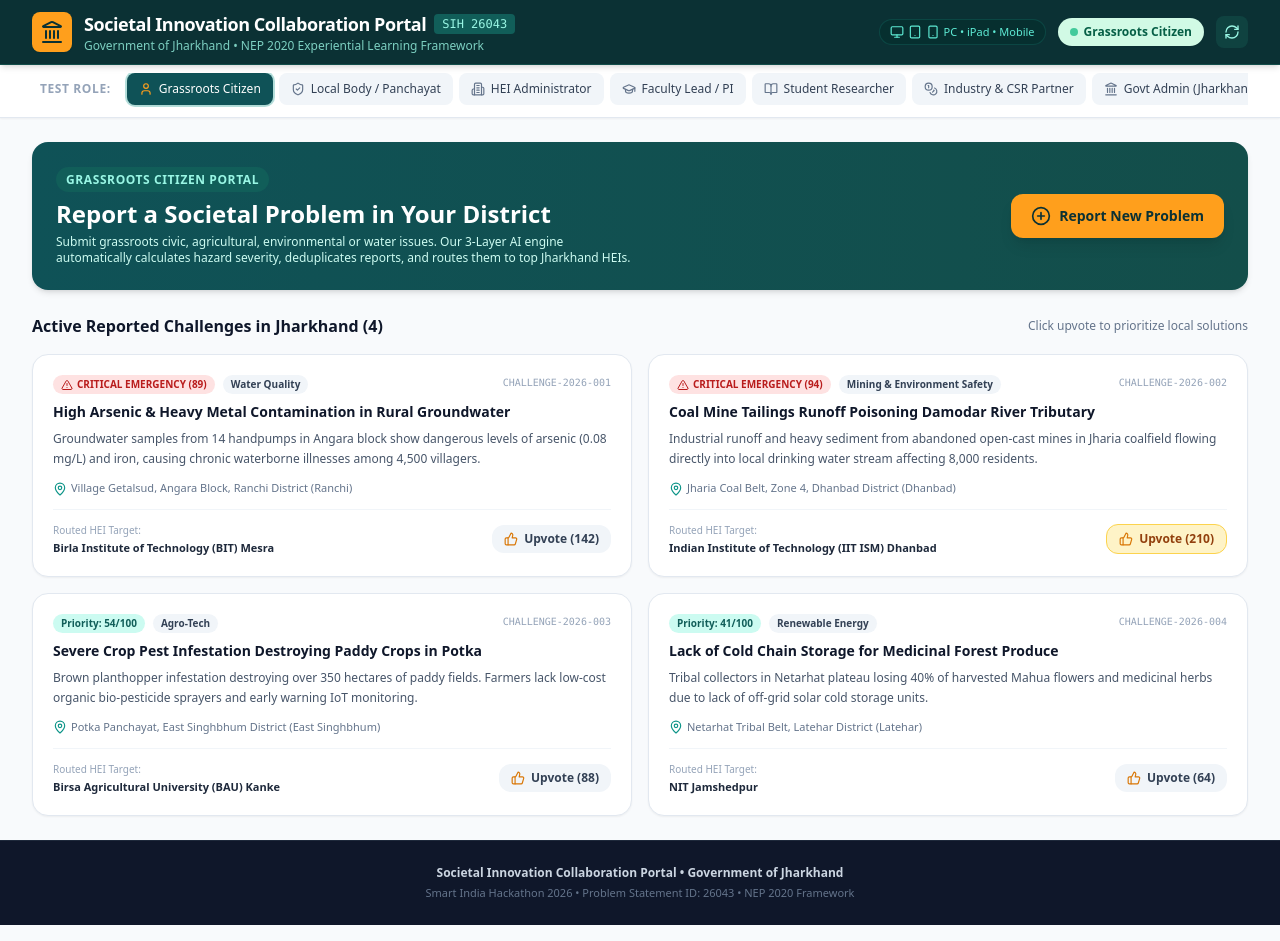
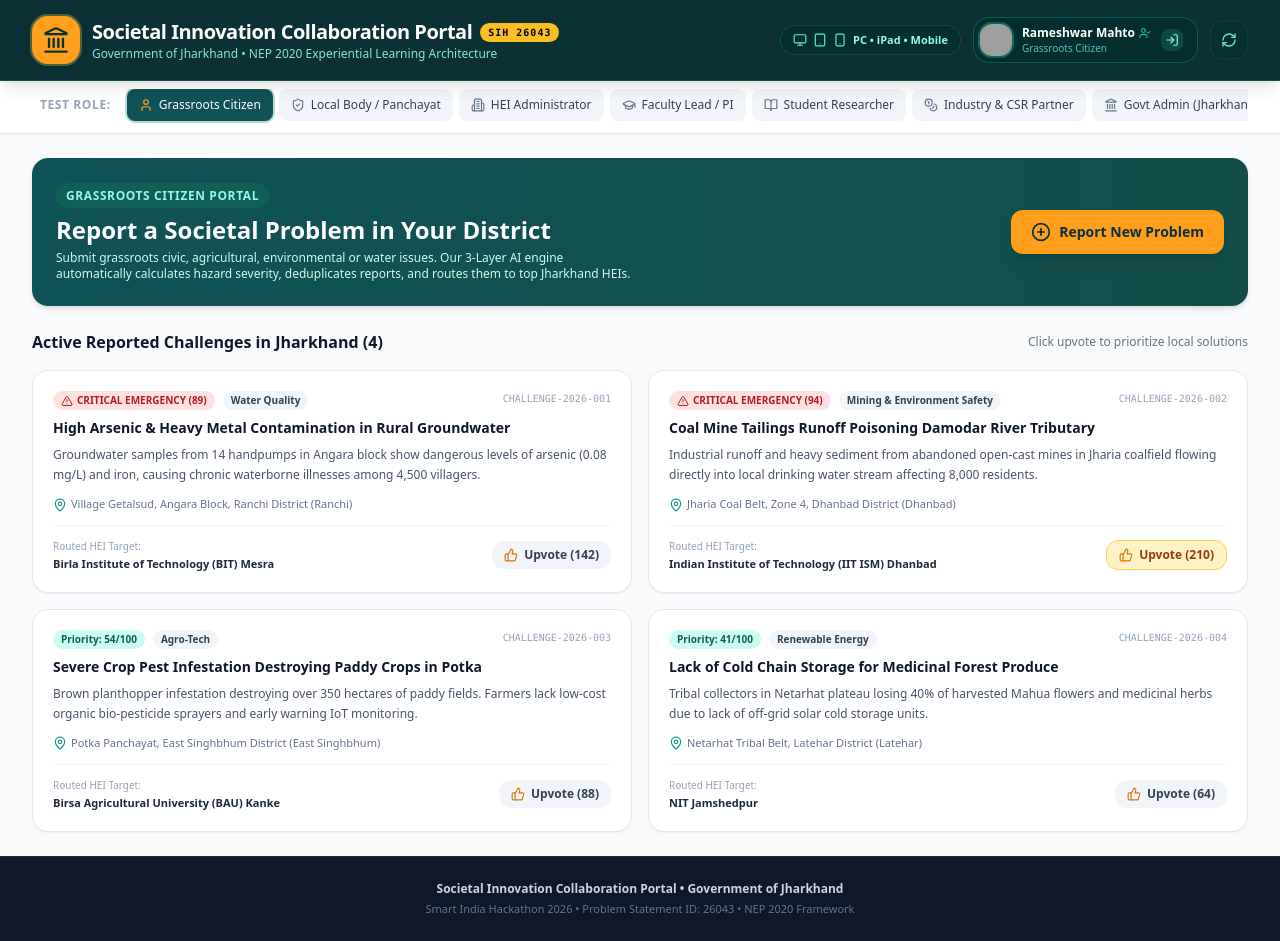
Before and after one commit to Hardik050708/Smart-India-Hackathon, a React (Vite) app: page / in a window 1280 px wide. Built offline with nearby package versions, Linux system fonts and the light colour scheme; grey boxes are pictures that could not be loaded.

Commit message:
Complete implementation update: Multi-role Login authentication portal, user profiles, glassmorphism UI, and rebuilt dist bundle

```diff
--- /dev/null
+++ b/src/components/auth/LoginModal.jsx
@@ -0,0 +1,157 @@
+import React from 'react';
+import { useApp, ROLES } from '../../context/AppContext';
+import { User, ShieldCheck, Building2, GraduationCap, BookOpen, Coins, Landmark, LogIn, X, Sparkles } from 'lucide-react';
+
+const ICON_MAP = {
+  User,
+  ShieldCheck,
+  Building2,
+  GraduationCap,
+  BookOpen,
+  Coins,
+  Landmark
+};
+
+export const MOCK_USERS = [
+  {
+    roleId: 'CITIZEN',
+    name: 'Rameshwar Mahto',
+    title: 'Grassroots Citizen & Farmer',
+    dept: 'Angara Block, Ranchi',
+    avatar: 'https://images.unsplash.com/photo-1534528741775-53994a69daeb?auto=format&fit=crop&q=80&w=150',
+    description: 'Report local groundwater contamination, upvote community issues, and track resolution stages.'
+  },
+  {
+    roleId: 'LOCAL_BODY',
+    name: 'Suresh Kumar Oraon',
+    title: 'Panchayat Development Officer',
+    dept: 'Local Municipal Body, Zone 3',
+    avatar: 'https://images.unsplash.com/photo-1507003211169-0a1dd7228f2d?auto=format&fit=crop&q=80&w=150',
+    description: 'Validate ground truth of reported citizen issues and issue field prototype sign-offs.'
+  },
+  {
+    roleId: 'HEI_ADMIN',
+    name: 'Dr. Indranil Manna',
+    title: 'Vice Chancellor / Admin',
+    dept: 'BIT Mesra, Ranchi',
+    avatar: 'https://images.unsplash.com/photo-1500648767791-00dcc994a43e?auto=format&fit=crop&q=80&w=150',
+    description: 'Oversee institutional research pipelines, manage departments, and bulk upload faculty rosters.'
+  },
+  {
+    roleId: 'FACULTY_LEAD',
+    name: 'Dr. Alok Kumar',
+    title: 'Professor & Lead PI',
+    dept: 'Environmental Engineering, BIT Mesra',
+    avatar: 'https://images.unsplash.com/photo-1472099645785-5658abf4ff4e?auto=format&fit=crop&q=80&w=150',
+    description: 'Review AI-routed problems, form student research teams, and submit grant proposals.'
+  },
+  {
+    roleId: 'STUDENT',
+    name: 'Priya Sharma',
+    title: 'Student Engineering Researcher',
+    dept: 'B.Tech Environmental Engg (Sem VI)',
+    avatar: 'https://images.unsplash.com/photo-1494790108377-be9c29b29330?auto=format&fit=crop&q=80&w=150',
+    description: 'Execute field prototypes, log research hours, and earn official NEP 2020 credit certificates.'
+  },
+  {
+    roleId: 'INDUSTRY_CSR',
+    name: 'Rajesh Chintak',
+    title: 'Head of CSR Operations',
+    dept: 'Tata Steel Foundation',
+    avatar: 'https://images.unsplash.com/photo-1519085360753-af0119f7cbe7?auto=format&fit=crop&q=80&w=150',
+    description: 'Pledge CSR grant funding, provide equipment/mentorship, and track project milestones.'
+  },
+  {
+    roleId: 'GOV_ADMIN',
+    name: 'K. Srinivasan, IAS',
+    title: 'Principal Secretary (Higher Education)',
+    dept: 'Government of Jharkhand',
+    avatar: 'https://images.unsplash.com/photo-1560250097-0b93528c311a?auto=format&fit=crop&q=80&w=150',
+    description: 'State-wide 24-district dashboard monitoring, emergency alert intervention, and grant audits.'
+  }
+];
+
+export const LoginModal = ({ isOpen, onClose }) => {
+  const { loginUser } = useApp();
+
+  if (!isOpen) return null;
+
+  const handleSelectUser = (user) => {
+    loginUser(user);
+    onClose();
+  };
+
+  return (
+    <div className="fixed inset-0 bg-slate-950/80 backdrop-blur-md z-50 flex items-center justify-center p-4 overflow-y-auto">
+      <div className="bg-white rounded-3xl max-w-3xl w-full shadow-2xl overflow-hidden border border-slate-200 relative my-8 animate-in zoom-in-95 duration-200">
+        {/* Header */}
+        <div className="bg-gradient-to-r from-jharkhand-dark via-teal-900 to-slate-900 text-white p-6 sm:p-8 flex justify-between items-start">
+          <div className="space-y-1">
+            <span className="bg-amber-400 text-slate-950 text-[10px] font-black px-2.5 py-0.5 rounded-full uppercase tracking-wider flex items-center space-x-1 w-max">
+              <Sparkles className="w-3 h-3" />
+              <span>Multi-Role Authentication Portal</span>
+            </span>
+            <h2 className="text-xl sm:text-2xl font-black tracking-tight">Select Test User Role</h2>
+            <p className="text-xs text-teal-200/90 max-w-md">
+              Demonstrate the platform from any stakeholder perspective. Click any role below to authenticate instantly with full RBAC permissions.
+            </p>
+          </div>
+
+          <button
+            onClick={onClose}
+            className="p-1.5 rounded-full bg-white/10 hover:bg-white/20 text-slate-300 hover:text-white transition"
+          >
+            <X className="w-5 h-5" />
+          </button>
+        </div>
+
+        {/* User Role Selection Grid */}
+        <div className="p-6 sm:p-8 max-h-[65vh] overflow-y-auto space-y-3">
+          {MOCK_USERS.map((u) => {
+            const roleConfig = ROLES[u.roleId];
+            const IconComponent = ICON_MAP[roleConfig?.icon] || User;
+
+            return (
+              <div
+                key={u.roleId}
+                onClick={() => handleSelectUser(u)}
+                className="group bg-slate-50 hover:bg-teal-50/60 border border-slate-200 hover:border-teal-500/50 rounded-2xl p-4 transition-all duration-200 cursor-pointer flex flex-col sm:flex-row items-start sm:items-center justify-between gap-4 shadow-sm hover:shadow-md"
+              >
+                <div className="flex items-start space-x-3.5">
+                  <img
+                    src={u.avatar}
+                    alt={u.name}
+                    className="w-12 h-12 rounded-xl object-cover ring-2 ring-teal-600/20 group-hover:ring-teal-600 shrink-0"
+                  />
+                  <div>
+                    <div className="flex items-center space-x-2 flex-wrap">
+                      <h4 className="font-extrabold text-sm text-slate-900 group-hover:text-teal-950">
+                        {u.name}
+                      </h4>
+                      <span className={`text-[10px] font-bold px-2 py-0.5 rounded-full ${roleConfig.badge}`}>
+                        {roleConfig.title}
+                      </span>
+                    </div>
+                    <div className="text-xs font-medium text-teal-700">{u.title} • <span className="text-slate-500">{u.dept}</span></div>
+                    <p className="text-[11px] text-slate-500 mt-1 line-clamp-1">{u.description}</p>
+                  </div>
+                </div>
+
+                <button className="bg-white group-hover:bg-jharkhand-green text-slate-700 group-hover:text-white font-bold text-xs px-4 py-2 rounded-xl border border-slate-200 group-hover:border-teal-600 transition flex items-center space-x-1.5 shrink-0 w-full sm:w-auto justify-center">
+                  <LogIn className="w-3.5 h-3.5" />
+                  <span>Login As Role</span>
+                </button>
+              </div>
+            );
+          })}
+        </div>
+
+        {/* Footer info */}
+        <div className="bg-slate-100 px-6 py-3 border-t border-slate-200 text-[11px] text-slate-500 flex justify-between items-center">
+          <span>Role-Based Access Control (RBAC) Hierarchy • SIH 26043</span>
+          <span className="font-mono text-teal-800">State of Jharkhand</span>
+        </div>
+      </div>
+    </div>
+  );
+};
--- a/src/components/common/Navbar.jsx
+++ b/src/components/common/Navbar.jsx
@@ -1,50 +1,72 @@
-import React from 'react';
+import React, { useState } from 'react';
 import { useApp, ROLES } from '../../context/AppContext';
-import { Landmark, RefreshCw, Smartphone, Tablet, Monitor } from 'lucide-react';
+import { LoginModal } from '../auth/LoginModal';
+import { Landmark, RefreshCw, Smartphone, Tablet, Monitor, LogIn, UserCheck } from 'lucide-react';
 
 export const Navbar = () => {
-  const { currentRole, resetToDefaultData } = useApp();
+  const { currentUser, currentRole, resetToDefaultData } = useApp();
+  const [showLoginModal, setShowLoginModal] = useState(false);
   const roleConfig = ROLES[currentRole];
 
   return (
-    <header className="bg-jharkhand-dark text-white sticky top-0 z-40 shadow-md border-b border-teal-900">
+    <>
+      <header className="bg-jharkhand-dark text-white sticky top-0 z-40 shadow-lg border-b border-teal-900">
         <div className="max-w-7xl mx-auto px-4 sm:px-6 lg:px-8">
-        <div className="flex items-center justify-between h-16">
-          {/* Brand & Govt Badge */}
+          <div className="flex items-center justify-between h-16 sm:h-20">
+            {/* Brand & Govt Emblem */}
             <div className="flex items-center space-x-3">
-            <div className="w-10 h-10 rounded-lg bg-jharkhand-accent flex items-center justify-center text-jharkhand-dark shadow-sm">
-              <Landmark className="w-6 h-6" />
+              <div className="w-10 h-10 sm:w-12 sm:h-12 rounded-2xl bg-jharkhand-accent flex items-center justify-center text-jharkhand-dark shadow-md ring-2 ring-amber-300/30">
+                <Landmark className="w-6 h-6 sm:w-7 sm:h-7" />
               </div>
               <div>
                 <div className="flex items-center space-x-2">
-                <h1 className="font-bold text-base sm:text-lg tracking-tight leading-tight">
+                  <h1 className="font-extrabold text-base sm:text-xl tracking-tight leading-tight">
                     Societal Innovation Collaboration Portal
                   </h1>
-                <span className="hidden md:inline-block bg-teal-800 text-teal-200 text-xs px-2 py-0.5 rounded font-mono font-medium">
+                  <span className="hidden lg:inline-block bg-amber-400 text-slate-950 font-black text-[10px] px-2 py-0.5 rounded-full font-mono uppercase tracking-widest shadow-sm">
                     SIH 26043
                   </span>
                 </div>
-              <p className="text-xs text-teal-200/80 hidden sm:block">
-                Government of Jharkhand • NEP 2020 Experiential Learning Framework
+                <p className="text-xs text-teal-200/90 hidden sm:block font-medium">
+                  Government of Jharkhand • NEP 2020 Experiential Learning Architecture
                 </p>
               </div>
             </div>
 
-          {/* Device Responsive Indicators & Active Role */}
+            {/* User Profile & Device Responsive Indicators */}
             <div className="flex items-center space-x-3">
-            {/* Device preview hints */}
-            <div className="hidden lg:flex items-center space-x-1 text-teal-300 text-xs bg-teal-950/60 px-2.5 py-1 rounded-full border border-teal-800/50">
+              {/* Responsive Device Badges */}
+              <div className="hidden xl:flex items-center space-x-1.5 text-teal-300 text-xs bg-teal-950/80 px-3 py-1.5 rounded-full border border-teal-800/60 shadow-inner">
                 <Monitor className="w-3.5 h-3.5" />
                 <Tablet className="w-3.5 h-3.5" />
                 <Smartphone className="w-3.5 h-3.5" />
-              <span className="ml-1 text-[11px] font-medium">PC • iPad • Mobile</span>
+                <span className="ml-1 text-[11px] font-semibold text-teal-200">PC • iPad • Mobile</span>
               </div>
 
-            {/* Active Role Badge */}
-            <div className={`text-xs px-3 py-1.5 rounded-full font-semibold flex items-center space-x-1.5 shadow-sm ${roleConfig.badge}`}>
-              <span className="w-2 h-2 rounded-full bg-emerald-500 animate-pulse"></span>
-              <span>{roleConfig.title}</span>
+              {/* Logged in User Badge & Login Modal Button */}
+              <button
+                onClick={() => setShowLoginModal(true)}
+                className="flex items-center space-x-2.5 bg-teal-950/90 hover:bg-teal-900 border border-teal-700/60 p-1.5 sm:pr-3.5 rounded-2xl transition-all shadow-sm group"
+              >
+                <img
+                  src={currentUser?.avatar || 'https://images.unsplash.com/photo-1534528741775-53994a69daeb?auto=format&fit=crop&q=80&w=150'}
+                  alt={currentUser?.name}
+                  className="w-8 h-8 rounded-xl object-cover ring-2 ring-teal-500/40 shrink-0"
+                />
+                <div className="text-left hidden sm:block">
+                  <div className="text-xs font-bold text-white group-hover:text-amber-300 transition-colors flex items-center space-x-1">
+                    <span>{currentUser?.name || 'Logged User'}</span>
+                    <UserCheck className="w-3 h-3 text-emerald-400" />
                   </div>
+                  <div className="text-[10px] text-teal-300/80 font-medium truncate max-w-[120px]">
+                    {roleConfig?.title || 'Citizen'}
+                  </div>
+                </div>
+
+                <div className="p-1 rounded-lg bg-teal-800/60 group-hover:bg-amber-400 group-hover:text-slate-950 text-teal-200 transition">
+                  <LogIn className="w-3.5 h-3.5" />
+                </div>
+              </button>
 
               {/* Data Reset */}
               <button
@@ -54,7 +76,7 @@ export const Navbar = () => {
                   }
                 }}
                 title="Reset Mock Data"
-              className="p-2 rounded-lg bg-teal-900/60 hover:bg-teal-800 text-teal-200 transition-colors"
+                className="p-2.5 rounded-xl bg-teal-950/60 hover:bg-teal-900 text-teal-300 hover:text-white transition border border-teal-800/40"
               >
                 <RefreshCw className="w-4 h-4" />
               </button>
@@ -62,5 +84,9 @@ export const Navbar = () => {
           </div>
         </div>
       </header>
+
+      {/* Login Modal */}
+      <LoginModal isOpen={showLoginModal} onClose={() => setShowLoginModal(false)} />
+    </>
   );
 };
--- a/src/context/AppContext.jsx
+++ b/src/context/AppContext.jsx
@@ -1,5 +1,6 @@
 import React, { createContext, useContext, useState, useEffect } from 'react';
 import { INITIAL_CHALLENGES, INITIAL_PROPOSALS, INITIAL_NEP_CREDITS, INITIAL_CSR_PARTNERS } from '../data/mockData';
+import { MOCK_USERS } from '../components/auth/LoginModal';
 import { calculateAiSeverity } from '../utils/aiEngine';
 import { checkGeoSemanticDuplicates } from '../utils/geoDeduplication';
 import { routeChallengeToHei } from '../utils/heiRouting';
@@ -17,6 +18,12 @@ export const ROLES = {
 };
 
 export const AppProvider = ({ children }) => {
+  // Currently authenticated user profile
+  const [currentUser, setCurrentUser] = useState(() => {
+    const saved = localStorage.getItem('sih_portal_user');
+    return saved ? JSON.parse(saved) : MOCK_USERS[0];
+  });
+
   const [currentRole, setCurrentRole] = useState(() => {
     return localStorage.getItem('sih_portal_role') || 'CITIZEN';
   });
@@ -47,7 +54,11 @@ export const AppProvider = ({ children }) => {
     { id: 'f3', name: 'Dr. Rajesh Sinha', email: 'rsinha@nitjsr.ac.in', dept: 'Civil Engineering', designation: 'Asst Professor', maxCapacity: 3 }
   ]);
 
-  // Sync to LocalStorage
+  // Sync state to LocalStorage
+  useEffect(() => {
+    localStorage.setItem('sih_portal_user', JSON.stringify(currentUser));
+  }, [currentUser]);
+
   useEffect(() => {
     localStorage.setItem('sih_portal_role', currentRole);
   }, [currentRole]);
@@ -68,13 +79,25 @@ export const AppProvider = ({ children }) => {
     localStorage.setItem('sih_portal_csr_partners', JSON.stringify(csrPartners));
   }, [csrPartners]);
 
-  // Citizen Action: Submit Challenge with AI calculation, Geo-dedup & HEI auto-routing
+  // Login handler
+  const loginUser = (userProfile) => {
+    setCurrentUser(userProfile);
+    setCurrentRole(userProfile.roleId);
+  };
+
+  const switchRole = (roleId) => {
+    setCurrentRole(roleId);
+    const matchedUser = MOCK_USERS.find(u => u.roleId === roleId);
+    if (matchedUser) {
+      setCurrentUser(matchedUser);
+    }
+  };
+
+  // Citizen Action: Submit Challenge
   const addChallenge = (newChallengeData) => {
     const duplicateCheck = checkGeoSemanticDuplicates(newChallengeData, challenges);
-
     const duplicateCount = duplicateCheck.isDuplicate ? duplicateCheck.matchedCount + 1 : 0;
 
-    // AI Engine severity score
     const aiAssessment = calculateAiSeverity({
       title: newChallengeData.title,
       description: newChallengeData.description,
@@ -83,13 +106,12 @@ export const AppProvider = ({ children }) => {
       duplicateCount
     });
 
-    // Smart HEI Routing
     const heiRouting = routeChallengeToHei(newChallengeData.category, newChallengeData.district);
 
     const createdChallenge = {
       id: `CHALLENGE-2026-${String(challenges.length + 1).padStart(3, '0')}`,
       ...newChallengeData,
-      reportedBy: newChallengeData.reportedBy || 'Grassroots Citizen',
+      reportedBy: currentUser ? `${currentUser.name} (${currentUser.title})` : 'Grassroots Citizen',
       reportedDate: new Date().toISOString().split('T')[0],
       populationAffected: parseInt(newChallengeData.populationAffected || 100),
       duplicateCount,
@@ -137,7 +159,7 @@ export const AppProvider = ({ children }) => {
           ...c,
           status: 'verified',
           verifiedByLocalBody: true,
-          localBodyNotes: notes || 'Ground truth validated by local municipal officer.'
+          localBodyNotes: notes || `Validated by ${currentUser?.name || 'Local Officer'}.`
         };
       }
       return c;
@@ -164,11 +186,10 @@ export const AppProvider = ({ children }) => {
 
     setProposals(prev => [newProp, ...prev]);
 
-    // Update target challenge status to 'proposal_submitted'
     setChallenges(prev => prev.map(c => c.id === proposalData.challengeId ? { ...c, status: 'proposal_submitted' } : c));
   };
 
-  // Industry CSR Funding Pledge
+  // CSR Funding Pledge
   const pledgeCsrFunds = (proposalId, amount, partnerName) => {
     setProposals(prev => prev.map(p => {
       if (p.id === proposalId) {
@@ -185,14 +206,13 @@ export const AppProvider = ({ children }) => {
       return p;
     }));
 
-    // Update challenge status to 'in_progress'
     const prop = proposals.find(p => p.id === proposalId);
     if (prop) {
       setChallenges(prev => prev.map(c => c.id === prop.challengeId ? { ...c, status: 'in_progress' } : c));
     }
   };
 
-  // Milestone Approval & Credit Generation
+  // Milestone Approval
   const updateMilestoneStatus = (proposalId, milestoneStage, newStatus) => {
     setProposals(prev => prev.map(p => {
       if (p.id === proposalId) {
@@ -219,8 +239,8 @@ export const AppProvider = ({ children }) => {
   const issueNepCertificate = (studentData) => {
     const cert = {
       id: `NEP-CERT-2026-${Math.floor(100 + Math.random() * 900)}`,
-      studentName: studentData.name,
-      studentRoll: studentData.roll || 'BTECH/2026/012',
+      studentName: studentData.studentName || studentData.name,
+      studentRoll: studentData.studentRoll || studentData.roll || 'BTECH/2026/012',
       institution: studentData.institution || 'BIT Mesra',
       department: studentData.department || 'Environmental Engineering',
       projectTitle: studentData.projectTitle || 'Societal Innovation Research',
@@ -238,7 +258,7 @@ export const AppProvider = ({ children }) => {
     return cert;
   };
 
-  // Faculty Bulk CSV Parser & Importer
+  // Faculty Bulk CSV Parser
   const bulkUploadFaculty = (facultyList) => {
     const formatted = facultyList.map((f, i) => ({
       id: `f_bulk_${Date.now()}_${i}`,
@@ -252,7 +272,7 @@ export const AppProvider = ({ children }) => {
     setFacultyRoster(prev => [...formatted, ...prev]);
   };
 
-  // Industry Partner Bulk CSV Importer
+  // Industry Partner Bulk CSV Parser
   const bulkUploadPartners = (partnerList) => {
     const formatted = partnerList.map((p, i) => ({
       id: `csr_bulk_${Date.now()}_${i}`,
@@ -268,20 +288,21 @@ export const AppProvider = ({ children }) => {
   };
 
   const resetToDefaultData = () => {
-    localStorage.removeItem('sih_portal_challenges');
-    localStorage.removeItem('sih_portal_proposals');
-    localStorage.removeItem('sih_portal_nep_credits');
-    localStorage.removeItem('sih_portal_csr_partners');
+    localStorage.clear();
     setChallenges(INITIAL_CHALLENGES);
     setProposals(INITIAL_PROPOSALS);
     setNepCredits(INITIAL_NEP_CREDITS);
     setCsrPartners(INITIAL_CSR_PARTNERS);
+    setCurrentUser(MOCK_USERS[0]);
+    setCurrentRole('CITIZEN');
   };
 
   return (
     <AppContext.Provider value={{
+      currentUser,
       currentRole,
-      setCurrentRole,
+      setCurrentRole: switchRole,
+      loginUser,
       challenges,
       proposals,
       nepCredits,
```
Also changed, not shown: 5 other files (tests, documents, lock files or other folders). Lines whose indentation alone changed are shown as unchanged.
